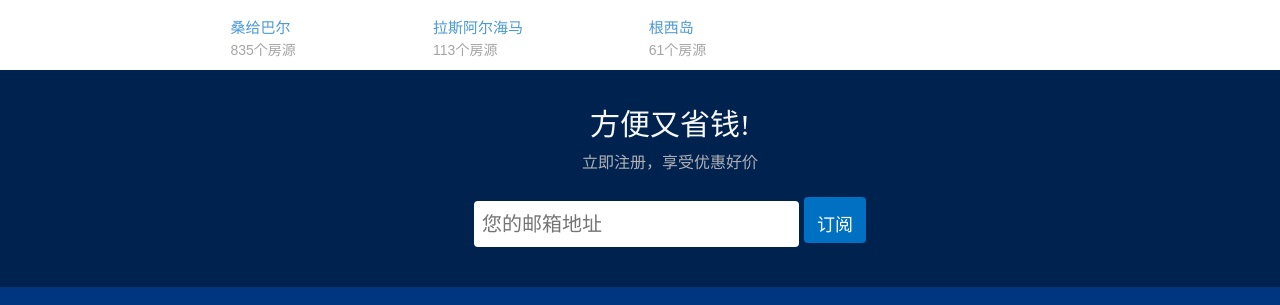
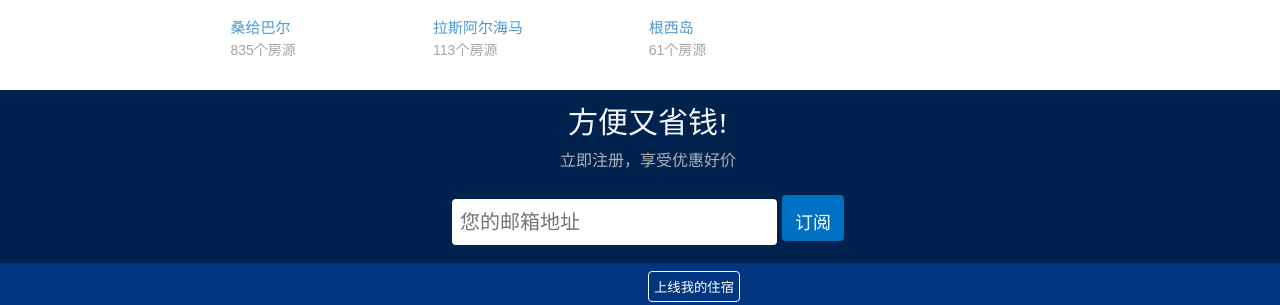
Before and after one commit to ietoto/booking-ex, a Vue app in the folder fore-end/: page /index in a window 1280 px wide. Shown: the part 2466-2771 px from the top of the page. Built offline with nearby package versions, Linux system fonts and the light colour scheme.

Commit message:
调整结构

```diff
--- a/fore-end/src/components/Login.vue
+++ b/fore-end/src/components/Login.vue
@@ -18,7 +18,7 @@
 </template>
 
 <script>
-import Navbar from './home/Navbar.vue'
+import Navbar from './home/Navbar/Navbar.vue'
 export default {
   name: 'Login',
   data() {
--- a/fore-end/src/components/Register.vue
+++ b/fore-end/src/components/Register.vue
@@ -27,7 +27,7 @@
 </template>
 
 <script>
-import Navbar from './home/Navbar.vue'
+import Navbar from './home/Navbar/Navbar.vue'
 export default {
   name: 'Register',
   data() {
--- a/fore-end/src/components/home/Appindex.vue
+++ b/fore-end/src/components/home/Appindex.vue
@@ -17,10 +17,10 @@
 <script>
 import NextTrip from '../NextTrip/NextTrip.vue'
 import Degination from './Degination/Degination.vue'
-import SpotCarousel from './SpotCarousel.vue'
+import SpotCarousel from './Spot/SpotCarousel.vue'
 import Loginshow from './Loginshow.vue'
-import Search from './Search.vue'
-import Navbar from './Navbar.vue'
+import Search from './Search/Search.vue'
+import Navbar from './Navbar/Navbar.vue'
 import HotSpot from './HotSpot.vue'
 import FooterBlue from './Footer/FooterBlue.vue'
 export default {
@@ -39,5 +39,8 @@ export default {
 </script>
 
 <style scoped>
-
+body{
+  margin:0;
+  padding:0;
+}
 </style>
--- a/fore-end/src/components/home/Footer/FooterBlue.vue
+++ b/fore-end/src/components/home/Footer/FooterBlue.vue
@@ -2,11 +2,11 @@
     <div>
       <div
         :style="{
-          marginTop: '30px',
+          marginTop: '50px',
           backgroundColor: '#00224F',
-          padding: '30px',
+          padding: '8px',
           textAlign: 'center',
-          width: '100vw',
+          width:'100%',
           overflowY: 'hidden',
         }"
       >
@@ -23,7 +23,8 @@
           paddingTop: '20px',
           paddingBottom: '15px',
           border: 'none',
-          width: '100',
+          padding: '8px',
+          width: '100%',
           overflowY: 'hidden',
         }"
       >
--- a/fore-end/src/components/home/Footer/FooterWhite.vue
+++ b/fore-end/src/components/home/Footer/FooterWhite.vue
@@ -2,7 +2,7 @@
     <div>
       <div
         :style="{
-          width: '73%',
+          width: '76%',
           margin: 'auto',
           backgroundColor: 'white',
           padding: '10px',
--- a/fore-end/src/components/home/HotSpot.vue
+++ b/fore-end/src/components/home/HotSpot.vue
@@ -33,7 +33,7 @@
   </template>
 
   <script>
-  import Spotitem from './Spotitem.vue'
+  import Spotitem from './Spot/Spotitem.vue'
   export default {
     name: 'HotSpot',
     components: {
--- a/fore-end/src/components/home/Search.vue
+++ b/fore-end/src/components/home/Search/Search.vue
@@ -38,7 +38,7 @@ export default {
 .background {
   position: absolute;
   top:335px;
-  left:500px;
+  left:25%;
   background-size: cover;
   background-position: center;
   height: 100px;
--- a/fore-end/src/components/user.vue
+++ b/fore-end/src/components/user.vue
@@ -52,7 +52,7 @@
 </template>
 
 <script>
-import Navbar from './home/Navbar.vue'
+import Navbar from './home/Navbar/Navbar.vue'
 export default {
   name: "user",
   components :{
```
Also changed, not shown: fore-end/src/components/home/Navbar/Bookingicon.vue (renamed from fore-end/src/components/home/Bookingicon.vue), fore-end/src/components/home/Navbar/Navbar.vue (renamed from fore-end/src/components/home/Navbar.vue), fore-end/src/components/home/Spot/SpotCarousel.vue (renamed from fore-end/src/components/home/SpotCarousel.vue), fore-end/src/components/home/Spot/Spotitem.vue (renamed from fore-end/src/components/home/Spotitem.vue).
